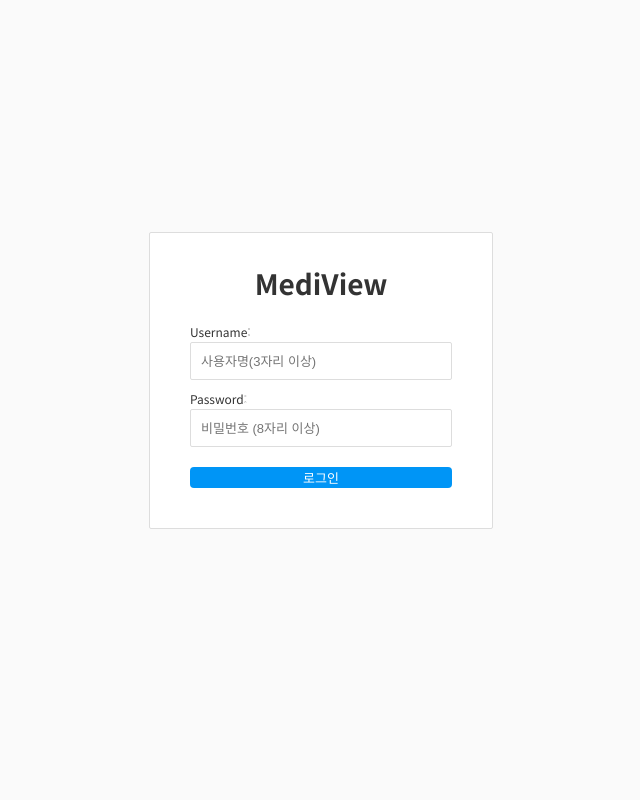
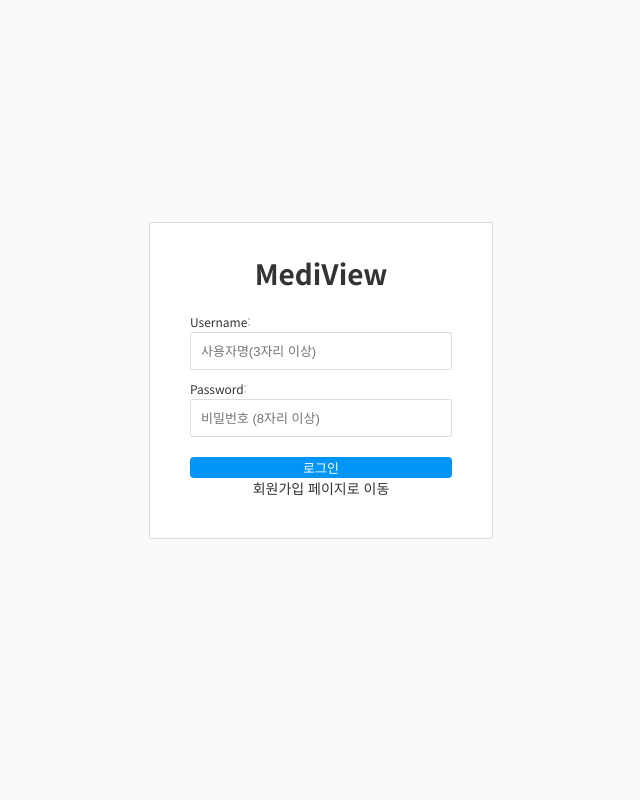
Before and after one commit to Ju0s/Prj-Polypharmacy_MediView, a Django app: page /users/login/ in a window 1280 px wide. Shown: the whole page, without its empty margins (319-959 px from the left). Run offline with Django 5.2, Linux system fonts and the light colour scheme.

Commit message:
auth complete

```diff
--- a/templates/users/login.html
+++ b/templates/users/login.html
@@ -11,6 +11,7 @@
                 {% csrf_token %}
                 {{ form.as_p }}
                 <button type='submit' class="btn-login">로그인</button>
+                <a href='/users/signup/'>회원가입 페이지로 이동</a>
         </form>
     </div>
     </body>
--- a/templates/users/signup.html
+++ b/templates/users/signup.html
@@ -11,6 +11,7 @@
                 {% csrf_token %}
                 {{ form.as_p }}
                 <button type='submit' class='btn-signup'>회원가입</button>
+                <a href="/users/login.">로그인 페이지로 이동</a>
             </form>
         </div>
     </body>
```
